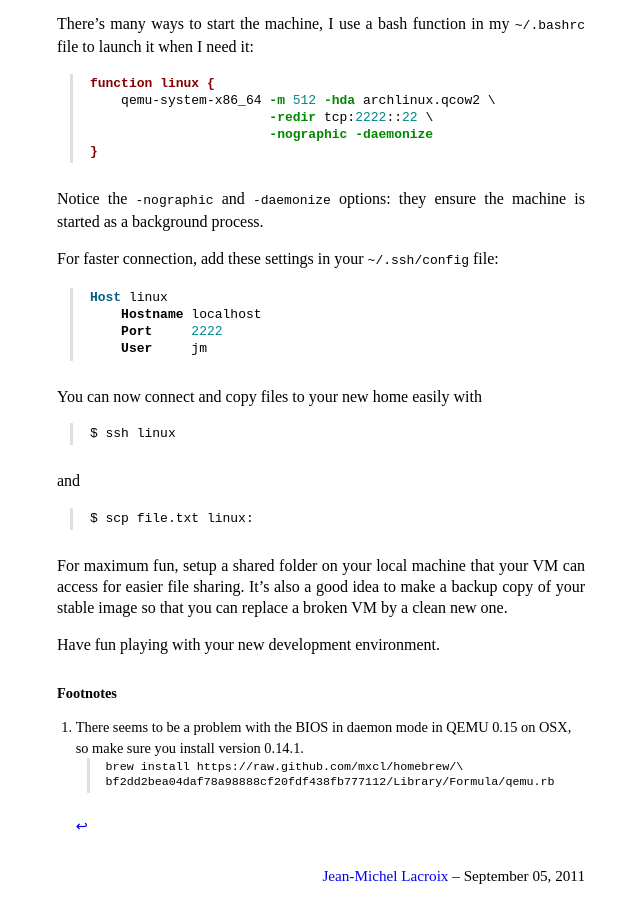
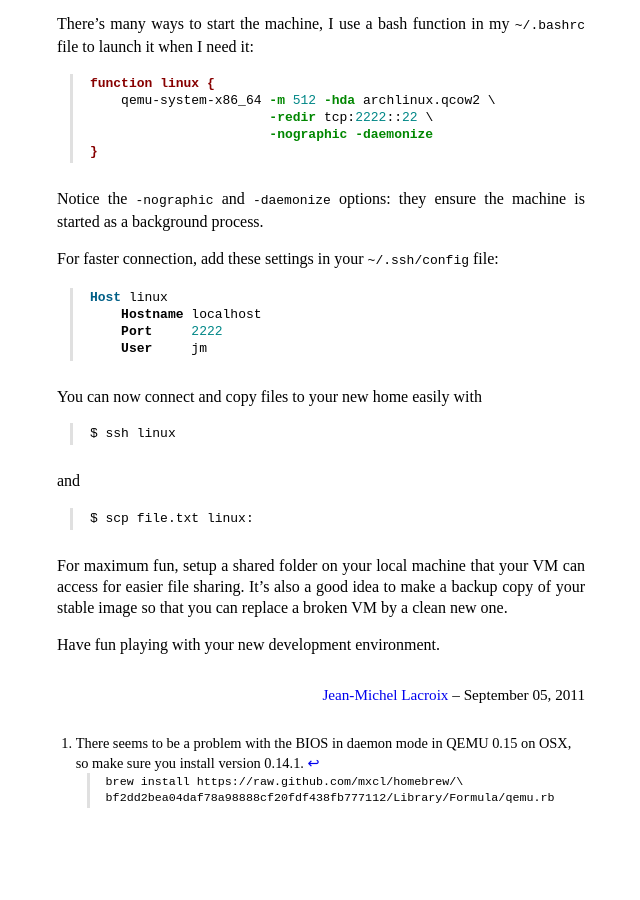
Before and after one commit to jmlacroix/jmlacroix.com-jekyll, a Jekyll site: the page built from _posts/archives/2011-09-05-osx-linux-vps.markdown, in a window 1280 px wide and 900 px high, scrolled down 1184 px. Shown: the whole window, without its empty margins (319-959 px from the left). Built offline with Jekyll 4.4.1, drawn with Linux system fonts in a browser that asks for light colours; Markdown is read by kramdown in place of the engine named in the settings; after the commit the page ends 2015 px from its top, so only the background shows below that.

Commit message:
move footnotes to the bottom

```diff
--- a/_layouts/post.html
+++ b/_layouts/post.html
@@ -11,7 +11,9 @@ layout: default
 
 </article>
 
+{% unless page.nofoot %}
 <footer>
   <a href="/">Jean-Michel Lacroix</a> &ndash;
   <time datetime="{{ page.date | date_to_xmlschema }}" pubdate="pubdate">{{ page.date | date: "%B %d, %Y" }}</time>
 </footer>
+{% endunless %}
--- a/_posts/archives/2011-09-05-osx-linux-vps.markdown
+++ b/_posts/archives/2011-09-05-osx-linux-vps.markdown
@@ -95,14 +96,18 @@ For maximum fun, setup a shared folder on your local machine that your VM can ac
 
 Have fun playing with your new development environment.
 
-<div class="footnotes">
-<p>Footnotes</p>
+<footer>
+  <a href="/">Jean-Michel Lacroix</a> &ndash;
+  <time datetime="{{ page.date | date_to_xmlschema }}" pubdate="pubdate">{{ page.date | date: "%B %d, %Y" }}</time>
+</footer>
+
+<section class="footnotes">
 <ol>
-<li id="ffn1">There seems to be a problem with the BIOS in daemon mode in QEMU 0.15 on OSX, so make sure you install version 0.14.1.
+<li id="ffn1">There seems to be a problem with the BIOS in daemon mode in QEMU 0.15 on OSX, so make sure you install version 0.14.1. <a href="#fn1" title="Jump back to footnote 1 in the text.">&#8617;</a><br/>
 <pre>brew install https://raw.github.com/mxcl/homebrew/\
-bf2dd2bea04daf78a98888cf20fdf438fb777112/Library/Formula/qemu.rb</pre> <a href="#fn1" title="Jump back to footnote 1 in the text.">&#8617;</a></li>
+bf2dd2bea04daf78a98888cf20fdf438fb777112/Library/Formula/qemu.rb</pre></li>
 </ol>
-</div>
+</section>
 
 [brew]: http://mxcl.github.com/homebrew/
 [qemu]: http://wiki.qemu.org/Main_Page
```
Also changed, not shown: other parts of _posts/archives/2011-09-05-osx-linux-vps.markdown (+1 -0 lines), _posts/archives/2010-09-22-cloudfront-hosting.markdown (+7 -3 lines).
